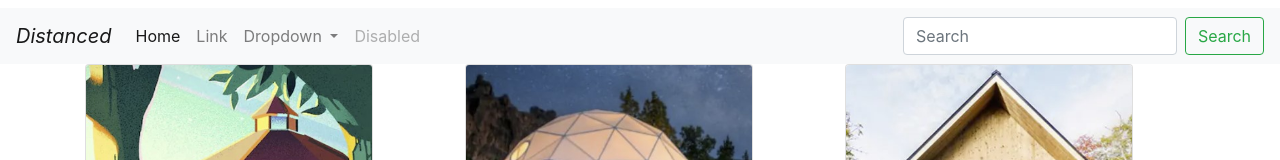
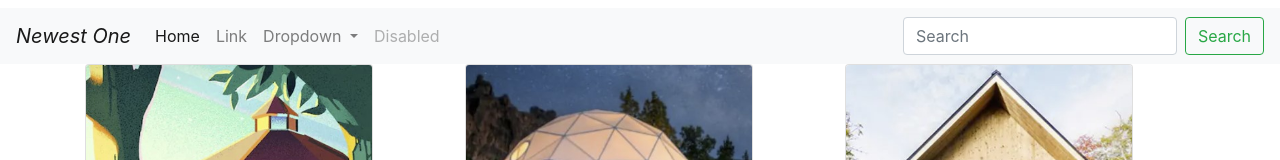
Before and after one commit to comp1800/zuccinni, a plain HTML site: page index.html in a window 1280 px wide. Shown: the top 160 px of the page. Drawn offline with nearby package versions, Linux system fonts and the light colour scheme.

Commit message:
updated index

```diff
--- a/index.html
+++ b/index.html
@@ -17,7 +17,7 @@
     <h1></h1>
 
     <nav class="navbar navbar-expand-lg navbar-light bg-light">
-        <a class="navbar-brand" href="#"><i>Distanced</i></a>
+        <a class="navbar-brand" href="#"><i>Newest One</i></a>
         <button class="navbar-toggler" type="button" data-toggle="collapse" data-target="#navbarSupportedContent"
             aria-controls="navbarSupportedContent" aria-expanded="false" aria-label="Toggle navigation">
             <span class="navbar-toggler-icon"></span>
```
